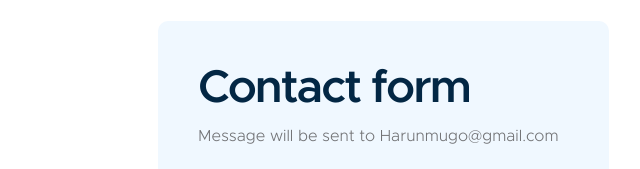
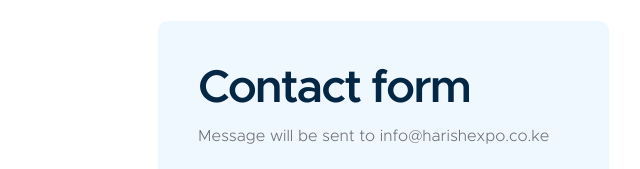
Before and after one commit to Cossy-legends/Harish2, a plain HTML site: page about.html in a window 1280 px wide. Shown: the part 1295-1464 px from the top of the page, 494-1134 px from the left. Drawn offline with Linux system fonts and the light colour scheme.

Commit message:
Update about.html

```diff
--- a/about.html
+++ b/about.html
@@ -235,7 +235,7 @@ From handling documentation to coordinating international deliveries, our experi
                             <h2>Contact form</h2>
 
                             <p class="mb-4">Message will be sent to
-                                <a href="#">Harunmugo@gmail.com</a>
+                                <a href="#">info@harishexpo.co.ke</a>
                             </p>
                             <div class="row">
                                 <div class="col-lg-6 col-md-6 col-12">
```
